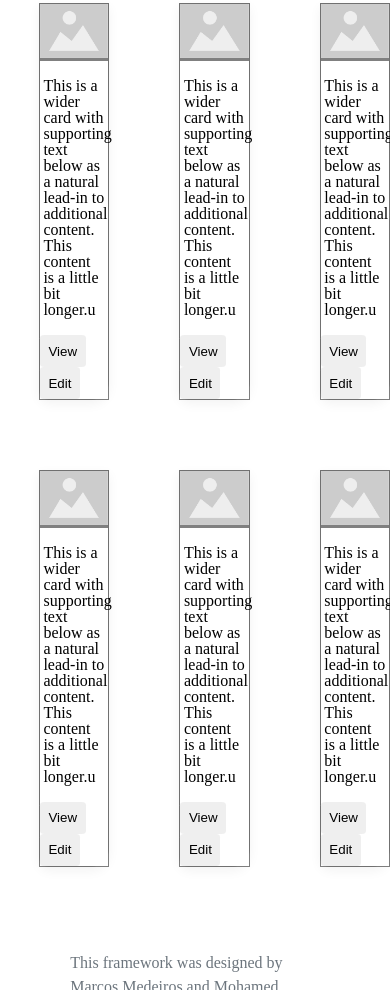
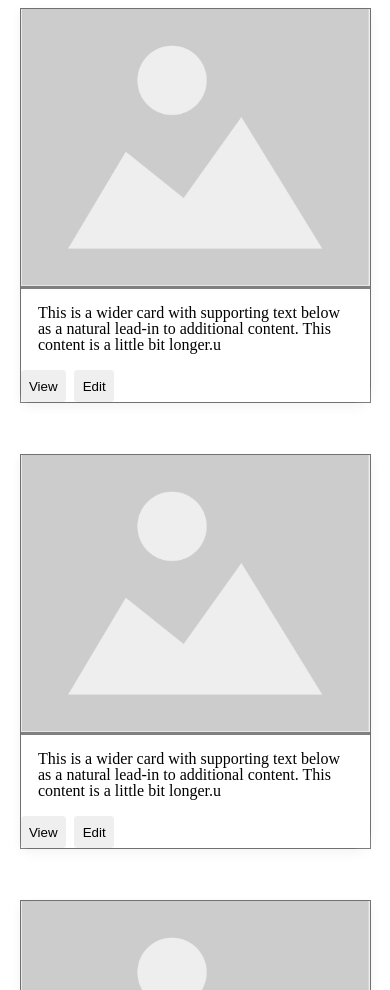
Before and after one commit to mohamednaser/custom-css-framework, a website: page index.html in a window 390 px wide. Shown: the part 1010-2000 px from the top of the page. Drawn offline with Linux system fonts and the light colour scheme.

Commit message:
Create responsive styles for small and medium screen

```diff
--- a/index.html
+++ b/index.html
@@ -56,8 +56,8 @@
           </div>
         </div>
       </main>
-      <div class="grid">
-        <div class="grid-item c1 r1">
+      <div class="flex">
+        <div class="flex-item">
           <div class="card">
             <img
               src="./src/assets/dummy.png"
@@ -82,7 +82,7 @@
             </div>
           </div>
         </div>
-        <div class="grid-item r1 c2">
+        <div class="flex-item">
           <div class="card">
             <img
               src="./src/assets/dummy.png"
@@ -107,7 +107,7 @@
             </div>
           </div>
         </div>
-        <div class="grid-item r1 c3">
+        <div class="flex-item">
           <div class="card">
             <img
               src="./src/assets/dummy.png"
@@ -132,7 +132,7 @@
             </div>
           </div>
         </div>
-        <div class="grid-item r2 c1">
+        <div class="flex-item">
           <div class="card">
             <img
               src="./src/assets/dummy.png"
@@ -157,7 +157,7 @@
             </div>
           </div>
         </div>
-        <div class="grid-item r2 c2">
+        <div class="flex-item">
           <div class="card">
             <img
               src="./src/assets/dummy.png"
@@ -182,82 +182,7 @@
             </div>
           </div>
         </div>
-        <div class="grid-item r2 c3">
-          <div class="card">
-            <img
-              src="./src/assets/dummy.png"
-              alt="Card Image"
-              class="card-img"
-            />
-
-            <div class="card-body">
-              <p class="album-details">
-                This is a wider card with supporting text below as a natural
-                lead-in to additional content. This content is a little bit
-                longer.u
-              </p>
-              <div class="btn-group actions-div">
-                <button type="button" class="btn btn-sm btn-outline-secondary">
-                  View
-                </button>
-                <button type="button" class="btn btn-sm btn-outline-secondary">
-                  Edit
-                </button>
-              </div>
-            </div>
-          </div>
-        </div>
-        <div class="grid-item r3 c1">
-          <div class="card">
-            <img
-              src="./src/assets/dummy.png"
-              alt="Card Image"
-              class="card-img"
-            />
-
-            <div class="card-body">
-              <p class="album-details">
-                This is a wider card with supporting text below as a natural
-                lead-in to additional content. This content is a little bit
-                longer.u
-              </p>
-              <div class="btn-group actions-div">
-                <button type="button" class="btn btn-sm btn-outline-secondary">
-                  View
-                </button>
-                <button type="button" class="btn btn-sm btn-outline-secondary">
-                  Edit
-                </button>
-              </div>
-            </div>
-          </div>
-        </div>
-        <div class="grid-item r3 c2">
-          <div class="card">
-            <img
-              src="./src/assets/dummy.png"
-              alt="Card Image"
-              class="card-img"
-            />
-
-            <div class="card-body">
-              <p class="album-details">
-                This is a wider card with supporting text below as a natural
-                lead-in to additional content. This content is a little bit
-                longer.u
-              </p>
-              <div class="btn-group actions-div">
-                <button type="button" class="btn btn-sm btn-outline-secondary">
-                  View
-                </button>
-                <button type="button" class="btn btn-sm btn-outline-secondary">
-                  Edit
-                </button>
-              </div>
-            </div>
-          </div>
-        </div>
-        <div class="grid-item r3 c3">
+        <div class="flex-item">
           <div class="card">
             <img
               src="./src/assets/dummy.png"
--- a/src/scss/_medium_screen.scss
+++ b/src/scss/_medium_screen.scss
@@ -1,3 +1,5 @@
 @media (min-width: 720px) and (max-width: 1024px) {
-
+  .flex-item {
+    width: 45%;
+  }
 }
--- a/src/scss/_small_screen.scss
+++ b/src/scss/_small_screen.scss
@@ -1,3 +1,10 @@
 @media (max-width: 720px) {
+  .flex-item {
+    width: 90%;
+    margin: 3vh auto;
+  }
 
+  .container {
+    width: 100%;
+  }
 }
--- a/src/scss/styles.scss
+++ b/src/scss/styles.scss
@@ -1,6 +1,3 @@
-@import "_medium_screen.scss";
-@import "_small_screen.scss";
-
 // General Classes
 
 .bg-dark {
@@ -80,41 +77,16 @@ center {
   color: white;
 }
 
-.grid {
-  display: grid;
-  grid-template-columns: 1fr 1fr 1fr;
-  grid-template-rows: 1fr 1fr 1fr;
-  gap: 70px;
+.flex {
+  display: flex;
+  flex-wrap: wrap;
+  justify-content: space-between;
 }
 
-.grid-item {
-  height: 100%;
-  width: 100%;
+.flex-item {
+  width: 30%;
   background-color: gray;
-}
-
-.c1 {
-  grid-column: 1 / 2;
-}
-
-.c2 {
-  grid-column: 2 / 3;
-}
-
-.c3 {
-  grid-column: 3 / -1;
-}
-
-.r1 {
-  grid-row: 1 / 2;
-}
-
-.r2 {
-  grid-row: 2 / 3;
-}
-
-.r3 {
-  grid-row: 3 / -1;
+  margin-top: 5vh;
 }
 
 .card {
@@ -195,3 +167,6 @@ footer a:hover {
 .menu-icon {
   margin: 1% 2% 0 0;
 }
+
+@import "_medium_screen.scss";
+@import "_small_screen.scss";
```
Also changed, not shown: src/css/styles.css.
